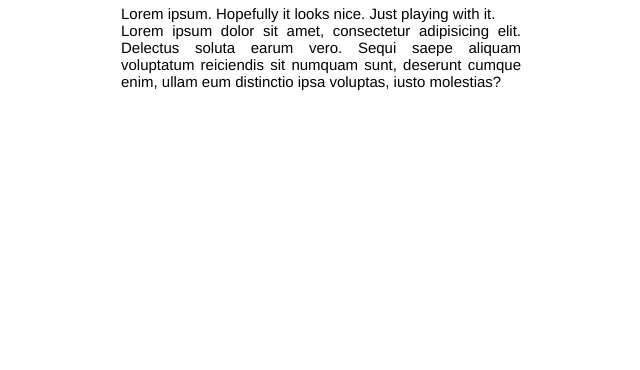
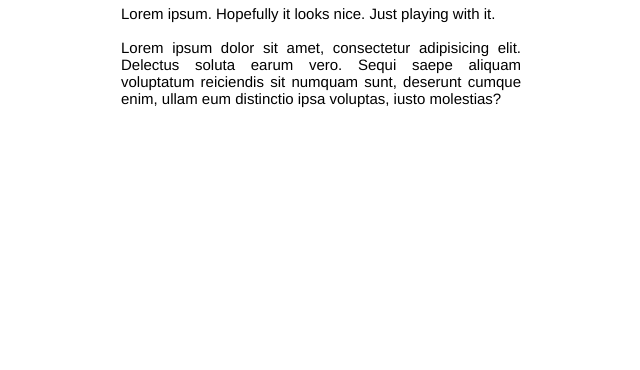
Before and after one commit to rmrosales/desn3035-e1, a plain HTML site: page index.html in a window 1280 px wide. Shown: the part 430-800 px from the top of the page, without its empty margins (319-959 px from the left). Drawn offline with Linux system fonts and the light colour scheme.

Commit message:
Added some break

```diff
--- a/index.html
+++ b/index.html
@@ -8,7 +8,7 @@
 <body>
     <img src="zia-syed-gOq27RHoL3s-unsplash.jpg">
     <h1>My First Microsite</h1>
-    <p>Lorem ipsum. Hopefully it looks nice. Just playing with it.<br>
+    <p>Lorem ipsum. Hopefully it looks nice. Just playing with it.<br><br>
     Lorem ipsum dolor sit amet, consectetur adipisicing elit. Delectus soluta earum vero. Sequi saepe aliquam voluptatum reiciendis sit numquam sunt, deserunt cumque enim, ullam eum distinctio ipsa voluptas, iusto molestias?</p>
 </body>
 </html>
```
